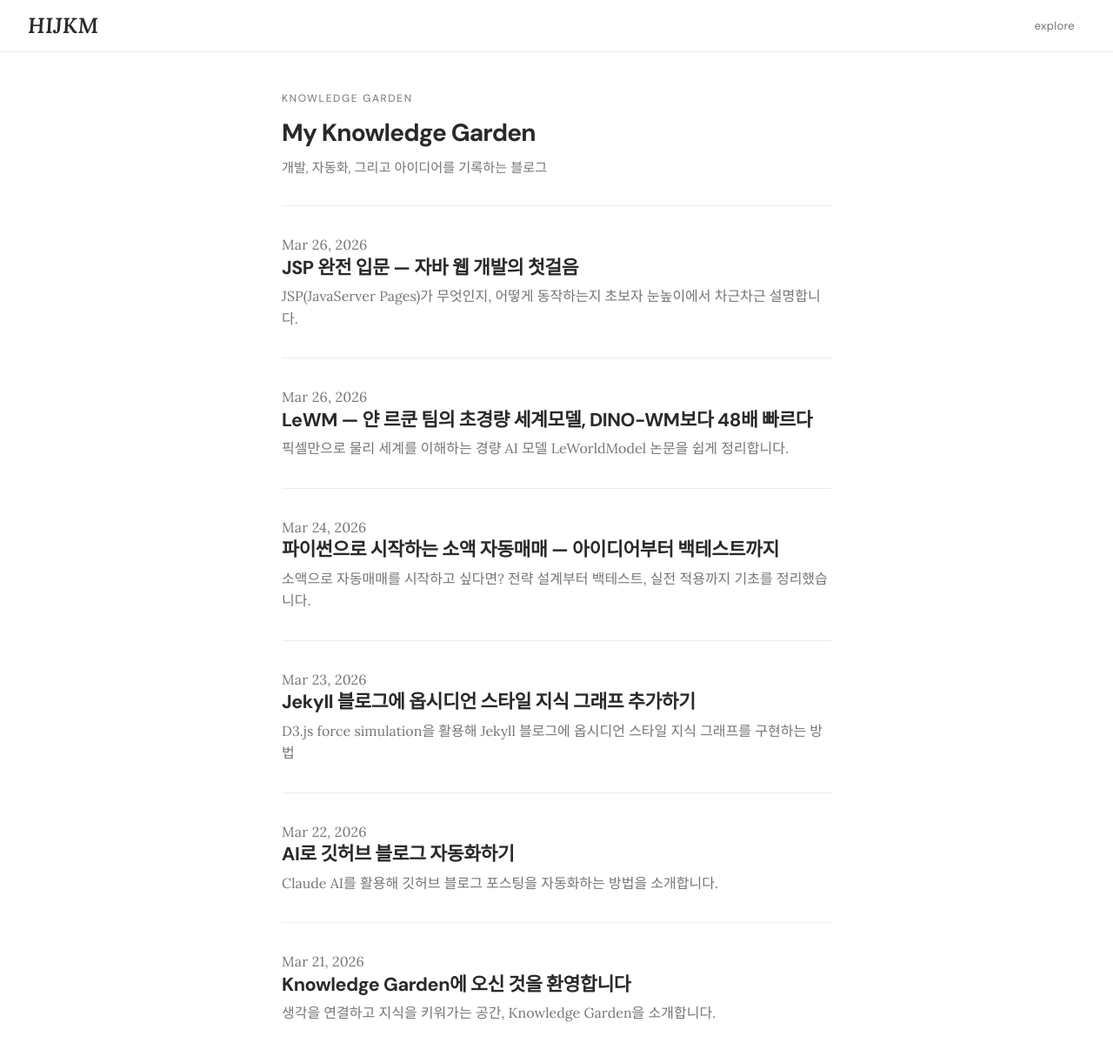
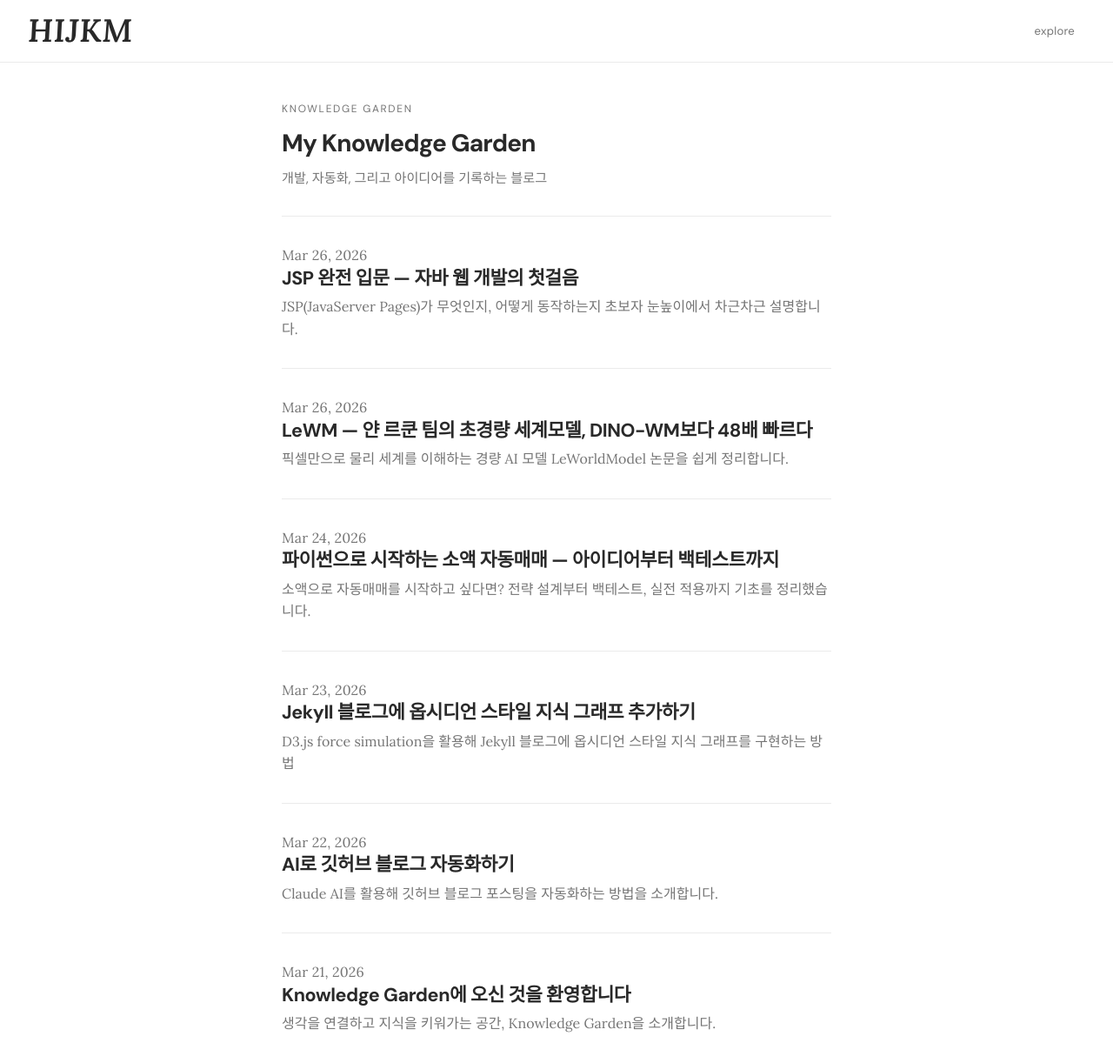
Before and after one commit to HIJKM/HIJKM.github.io, a Jekyll site: the page built from index.html, in a window 1280 px wide and 1222 px high. Shown: the whole window at 87% size. Built offline with Jekyll 4.4.1, drawn with Linux system fonts in a browser that asks for light colours; nearby versions of some CDN libraries; the list of posts is cut into pages by our own code.

Commit message:
style: enlarge HIJKM logo 1.5x (1.55rem → 2.3rem), header height 72px
Co-Authored-By: Claude Sonnet 4.6 <noreply@anthropic.com>

```diff
--- a/assets/css/main.css
+++ b/assets/css/main.css
@@ -46,7 +46,7 @@ img { max-width: 100%; display: block; }
   width: 100%;
   background: var(--bg);
   border-bottom: 1px solid var(--line);
-  height: 60px;
+  height: 72px;
   display: flex;
   align-items: center;
   justify-content: space-between;
@@ -55,7 +55,7 @@ img { max-width: 100%; display: block; }
 
 .site-logo {
   font-family: var(--font-serif);
-  font-size: 1.55rem;
+  font-size: 2.3rem;
   font-weight: 600;
   font-style: italic;
   letter-spacing: 0.01em;
```
